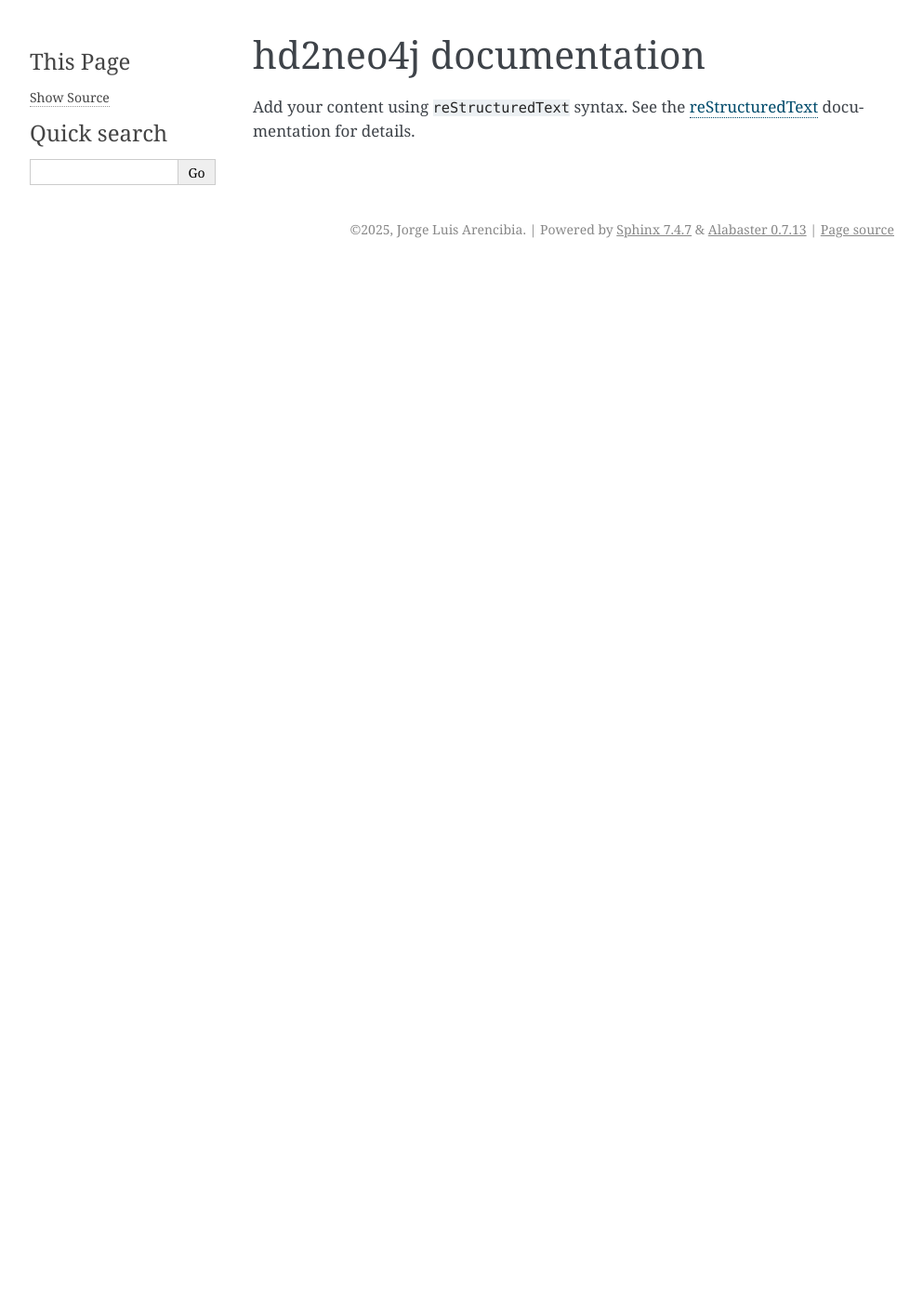
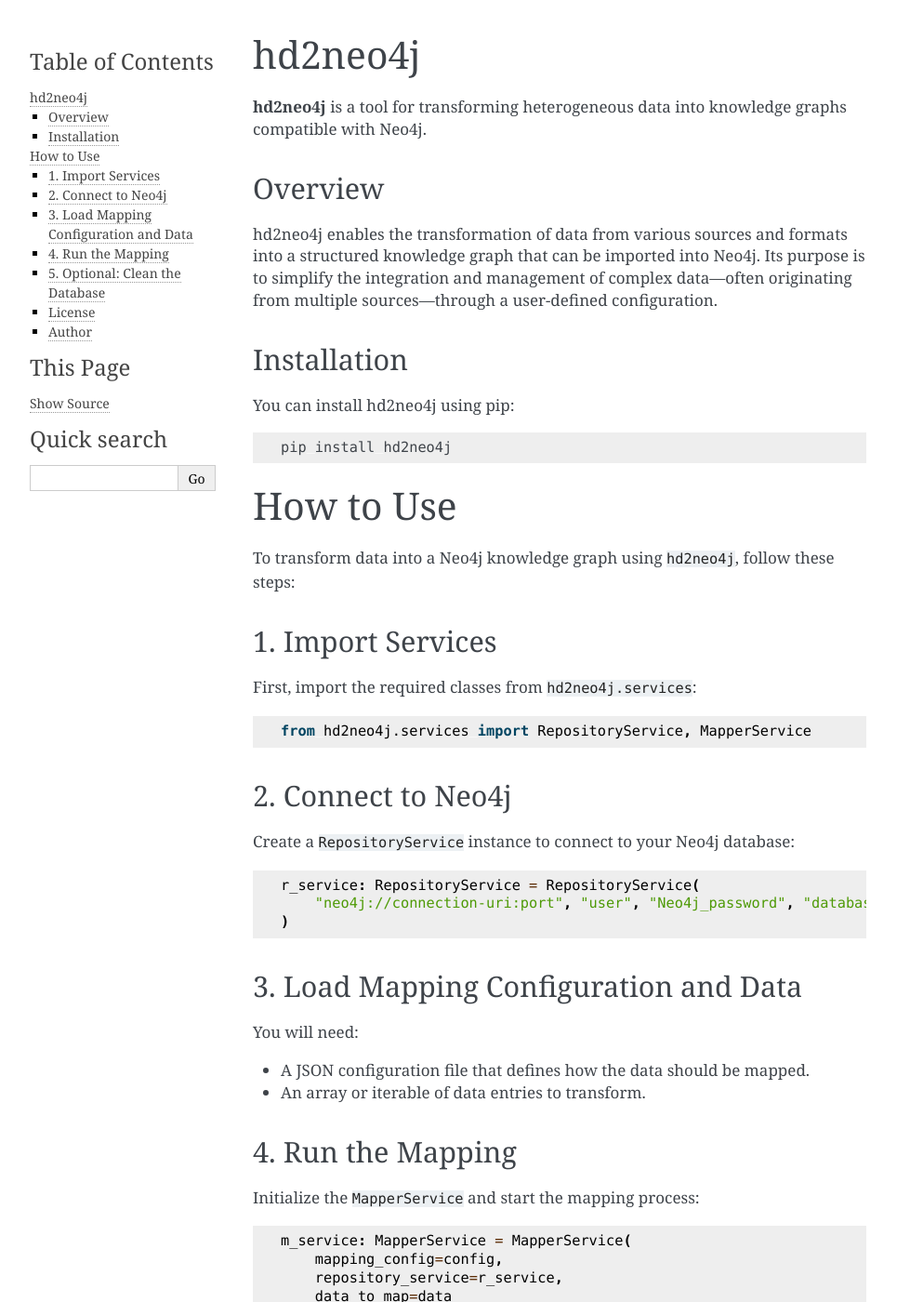
Before and after one commit to tocororo/hd2neo4j, a Sphinx documentation site: the page built from docs/index.rst, in a window 1280 px wide and 1400 px high. Shown: the whole window at 93% size, without its empty margins (148-1141 px from the left). Built offline with Sphinx 7.4.7, drawn with Linux system fonts in a browser that asks for light colours; some of the changed text lies outside the part shown.

Commit message:
docs: created basic readme on rst

```diff
--- a/docs/index.rst
+++ b/docs/index.rst
@@ -1,15 +1,90 @@
-.. hd2neo4j documentation master file, created by
-   sphinx-quickstart on Sat Mar 22 12:24:39 2025.
-   You can adapt this file completely to your liking, but it should at least
-   contain the root `toctree` directive.
 
-hd2neo4j documentation
-======================
+hd2neo4j
+========
 
-Add your content using ``reStructuredText`` syntax. See the
-`reStructuredText <https://www.sphinx-doc.org/en/master/usage/restructuredtext/index.html>`_
-documentation for details.
+**hd2neo4j** is a tool for transforming heterogeneous data into knowledge graphs compatible with Neo4j.
 
+Overview
+--------
+
+hd2neo4j enables the transformation of data from various sources and formats into a structured knowledge graph that can be imported into Neo4j. Its purpose is to simplify the integration and management of complex data—often originating from multiple sources—through a user-defined configuration.
+
+Installation
+------------
+
+You can install hd2neo4j using pip:
+
+.. code-block:: bash
+
+    pip install hd2neo4j
+
+How to Use
+==========
+
+To transform data into a Neo4j knowledge graph using ``hd2neo4j``, follow these steps:
+
+1. Import Services
+------------------
+
+First, import the required classes from ``hd2neo4j.services``:
+
+.. code-block:: python
+
+    from hd2neo4j.services import RepositoryService, MapperService
+
+2. Connect to Neo4j
+-------------------
+
+Create a ``RepositoryService`` instance to connect to your Neo4j database:
+
+.. code-block:: python
+
+    r_service: RepositoryService = RepositoryService(
+        "neo4j://connection-uri:port", "user", "Neo4j_password", "database_name"
+    )
+
+3. Load Mapping Configuration and Data
+--------------------------------------
+
+You will need:
+
+- A JSON configuration file that defines how the data should be mapped.
+- An array or iterable of data entries to transform.
+
+4. Run the Mapping
+------------------
+
+Initialize the ``MapperService`` and start the mapping process:
+
+.. code-block:: python
+
+    m_service: MapperService = MapperService(
+        mapping_config=config,
+        repository_service=r_service,
+        data_to_map=data
+    )
+
+    m_service.start_mapping()
+
+5. Optional: Clean the Database
+-------------------------------
+
+You can clear the contents of the database before performing a new mapping:
+
+.. code-block:: python
+
+    r_service.clean_graph_db()
+
+
+License
+-------
+
+This project is licensed under the **GPL v3.0**.
+
+Author
+------
+
+Jorge Luis Arencibia Rodríguez
 
 .. toctree::
    :maxdepth: 2
--- a/pyproject.toml
+++ b/pyproject.toml
@@ -11,7 +11,7 @@
 Issues = "https://github.com/tocororo/hd2neo4j/issues"
 
 [tool.poetry.dependencies]
-python = "^3.9"
+python = "^3.11"
 neo4j = "^5.22.0"
 scikit-learn = "^1.5.2"
 sentence-transformers = "^3.3.1"
@@ -21,6 +21,7 @@
 [tool.poetry.group.dev.dependencies]
 pylint = "^3.2.5"
 black = "^24.4.2"
+sphinx = "^8.2.3"
 
 
 [build-system]
```
Also changed, not shown: 6 other files.
